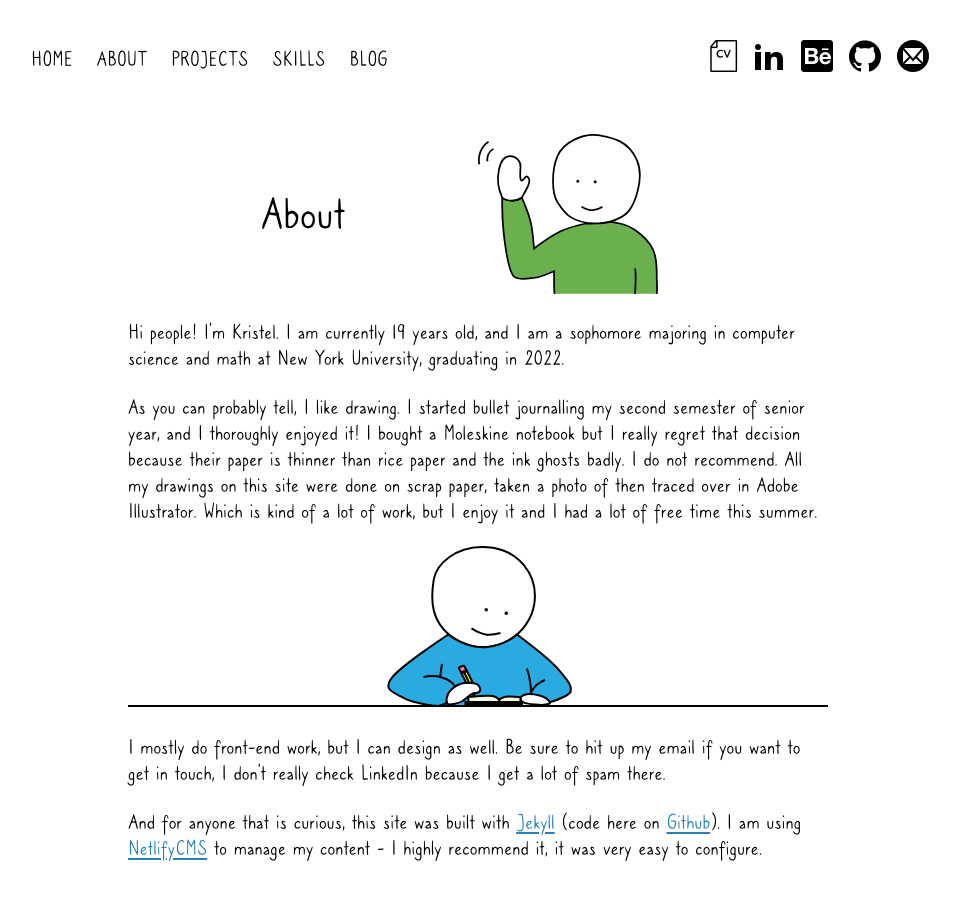
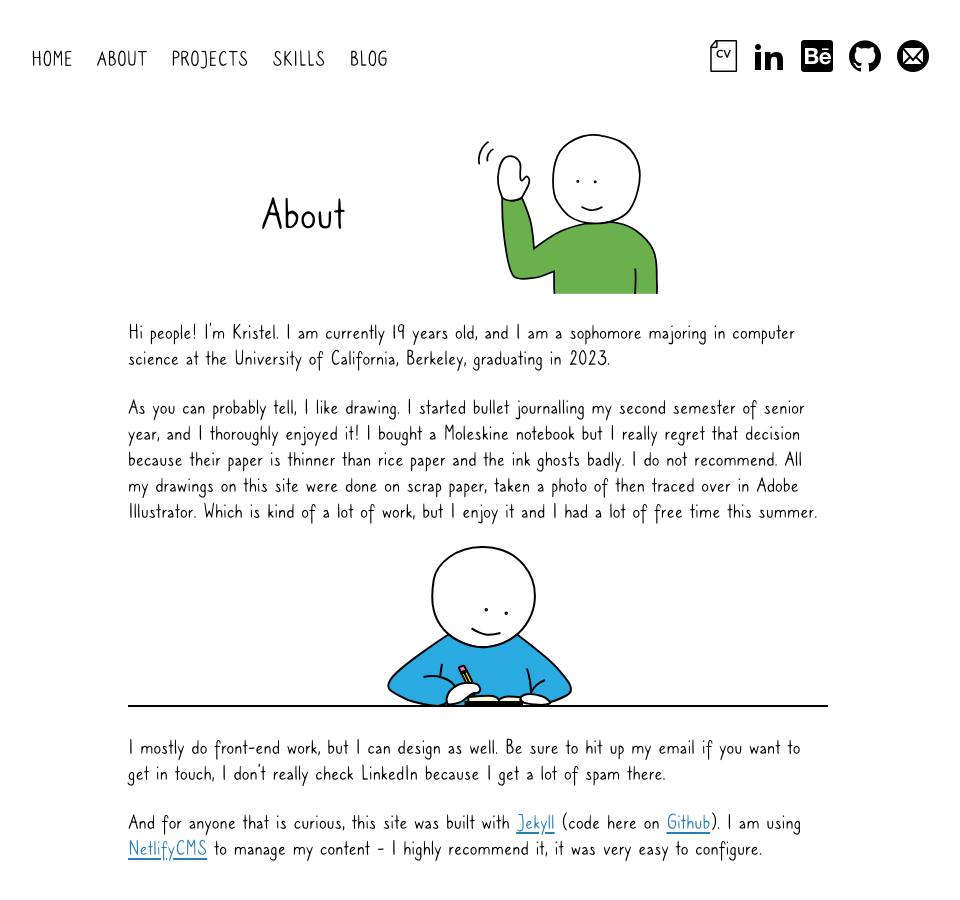
Before and after one commit to kristelfung/bullet-journal, a Jekyll site: the page built from about.md, in a window 1280 px wide. Shown: the whole page, without its empty margins (162-1122 px from the left). Built offline with Jekyll 4.4.1, drawn with Linux system fonts in a browser that asks for light colours; some web fonts are replaced; a script that is not in the unit is left out.

Commit message:
Update Pages “about”

```diff
--- a/about.md
+++ b/about.md
@@ -5,7 +5,7 @@
 edit: true
 image: /images/about.svg
 ---
-Hi people! I'm Kristel. I am currently 19 years old, and I am a sophomore majoring in computer science and math at New York University, graduating in 2022.
+Hi people! I'm Kristel. I am currently 19 years old, and I am a sophomore majoring in computer science at the University of California, Berkeley, graduating in 2023.
 
 As you can probably tell, I like drawing. I started bullet journalling my second semester of senior year, and I thoroughly enjoyed it! I bought a Moleskine notebook but I really regret that decision because their paper is thinner than rice paper and the ink ghosts badly. I do not recommend. All my drawings on this site were done on scrap paper, taken a photo of then traced over in Adobe Illustrator. Which is kind of a lot of work, but I enjoy it and I had a lot of free time this summer.
 
```
